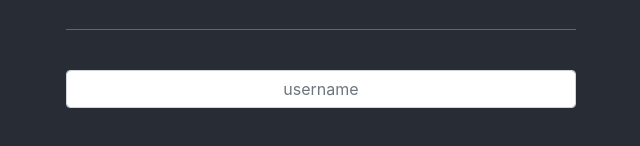
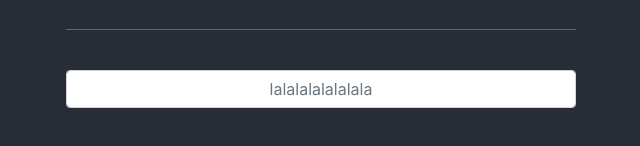
Before and after one commit to dblass613/Hey-DJ-Senior-Project, a React (Create React App) app in the folder hey-dj/: page / in a window 1280 px wide. Shown: the part 291-437 px from the top of the page, without its empty margins (319-959 px from the left). Built offline with nearby package versions, Linux system fonts and the light colour scheme.

Commit message:
slight change

```diff
--- a/hey-dj/src/App.js
+++ b/hey-dj/src/App.js
@@ -8,7 +8,7 @@ import {
   Switch,
 } from 'react-router-dom';
 import CreateAccount from './CreateAccount';
-import Login from './Login'
+import Login from './Login';
 import Dashboard from './Dashboard';
 
 function App() {
--- a/hey-dj/src/Login.js
+++ b/hey-dj/src/Login.js
@@ -23,7 +23,7 @@ const Login = () =>
             <hr className= "mbm" color = "#1B998B"></hr>
             <form>
                 <div className="mbm" >
-                    <input type="text" name="userText" className="form-control Login-text" placeholder="username"/>
+                    <input type="text" name="userText" className="form-control Login-text" placeholder="lalalalalalalala"/>
                 </div>
                 <div className="mbm">
                     <input type="password" name="passText" className="form-control Login-text" placeholder="password"/>
```
